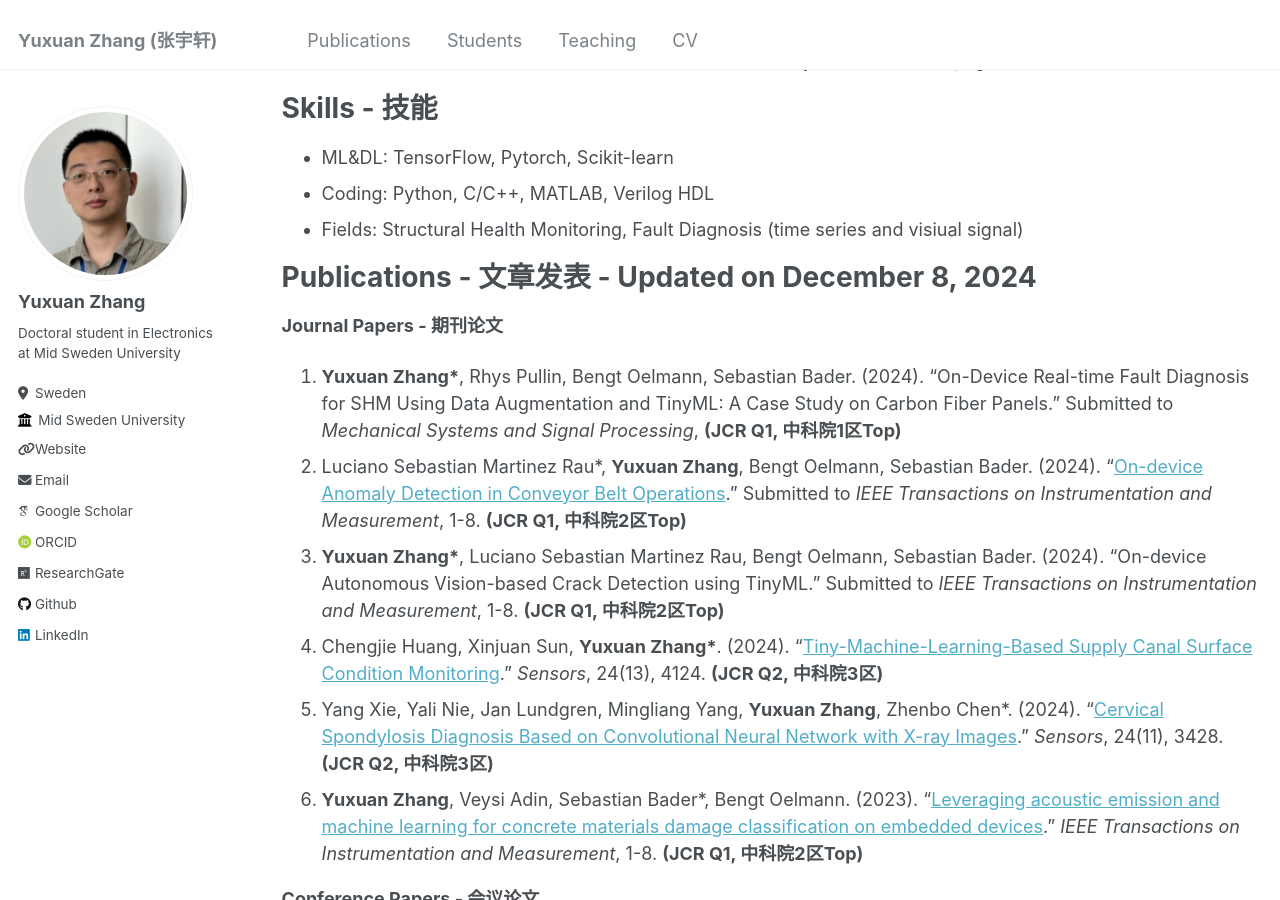
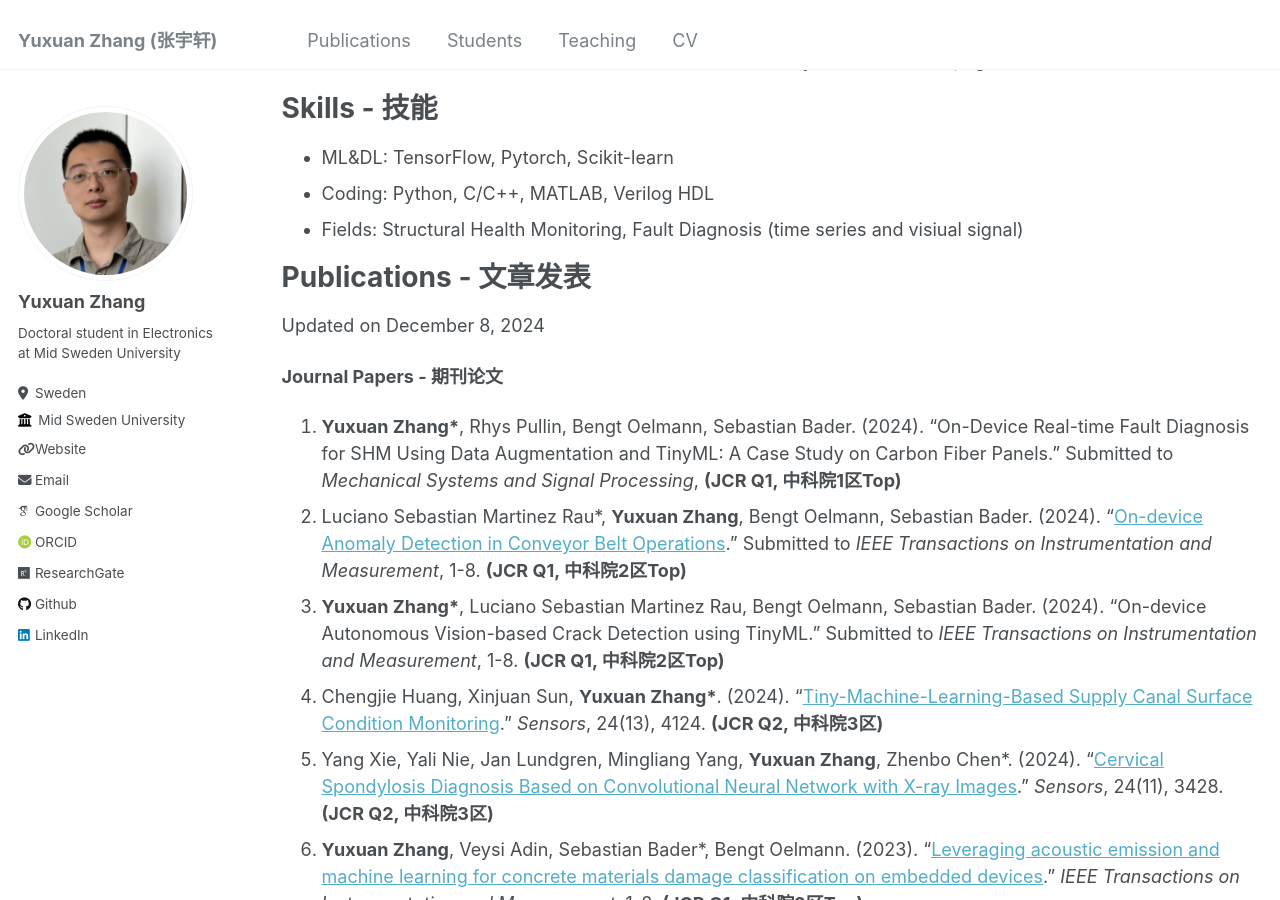
Before and after one commit to YuxuanZhang-96/YuxuanZhang-96.github.io, a Jekyll site: the page built from _pages/cv.md, in a window 1280 px wide and 900 px high, scrolled down 457 px. Built offline with Jekyll 4.4.1, drawn with Linux system fonts in a browser that asks for light colours; some web fonts are replaced.

Commit message:
Update cv.md

```diff
--- a/_pages/cv.md
+++ b/_pages/cv.md
@@ -28,8 +28,10 @@ Skills - 技能
 * Coding: Python, C/C++, MATLAB, Verilog HDL
 * Fields: Structural Health Monitoring, Fault Diagnosis (time series and visiual signal)
 
-Publications - 文章发表 - Updated on December 8, 2024
+Publications - 文章发表
 ======
+Updated on December 8, 2024
+
 __Journal Papers - 期刊论文__
 1. __Yuxuan Zhang*__, Rhys Pullin, Bengt Oelmann, Sebastian Bader. (2024). "On-Device Real-time Fault Diagnosis for SHM Using Data Augmentation and TinyML: A Case Study on Carbon Fiber Panels." Submitted to _Mechanical Systems and Signal Processing_, __(JCR Q1, 中科院1区Top)__
 2. Luciano Sebastian Martinez Rau*, __Yuxuan Zhang__, Bengt Oelmann, Sebastian Bader. (2024). "[On-device Anomaly Detection in Conveyor Belt Operations](https://arxiv.org/abs/2411.10729)." Submitted to _IEEE Transactions on Instrumentation and Measurement_, 1-8. __(JCR Q1, 中科院2区Top)__
```
